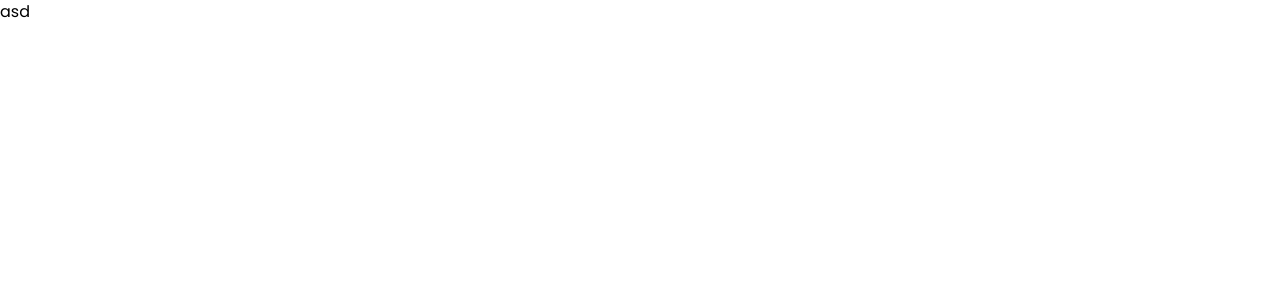
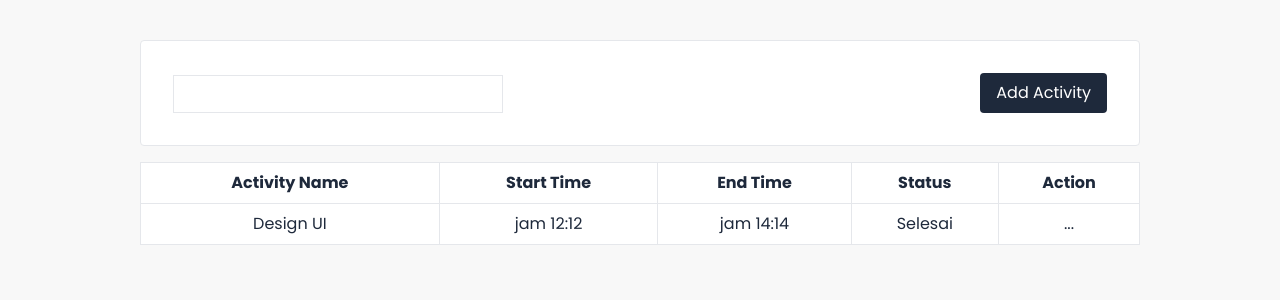
Before and after one commit to Syahridho/crud-nextJs, a Next.js app: page / in a window 1280 px wide. Shown: the top 300 px of the page. Built offline with nearby package versions, Linux system fonts and the light colour scheme.

Commit message:
add first ui

```diff
--- a/src/pages/_document.tsx
+++ b/src/pages/_document.tsx
@@ -4,7 +4,7 @@ export default function Document() {
   return (
     <Html lang="en">
       <Head />
-      <body>
+      <body className={`bg-primary text-slate-900`}>
         <Main />
         <NextScript />
       </body>
--- a/src/pages/index.tsx
+++ b/src/pages/index.tsx
@@ -8,8 +8,34 @@ const poppins = Poppins({
 export default function Home() {
   return (
     <div className={`${poppins.className} h-full`}>
-      <div>
-        <h1>asd</h1>
+      <div className="mx-auto max-w-[1000px] mt-10">
+        <div className="bg-white border rounded p-8 flex justify-between  items-end">
+          <input type="text" className="border p-1.5" />
+          <button className="bg-slate-800 text-white px-4 py-2 rounded text-base">
+            Add Activity
+          </button>
+        </div>
+
+        <table className="table-auto border-collapse border text-center bg-white text-slate-800 my-4 w-full">
+          <thead>
+            <tr>
+              <th className="border py-2">Activity Name</th>
+              <th className="border py-2">Start Time</th>
+              <th className="border py-2">End Time</th>
+              <th className="border py-2">Status</th>
+              <th className="border py-2">Action</th>
+            </tr>
+          </thead>
+          <tbody>
+            <tr>
+              <td className="border py-2">Design UI</td>
+              <td className="border py-2">jam 12:12</td>
+              <td className="border py-2">jam 14:14</td>
+              <td className="border py-2">Selesai</td>
+              <td className="border py-2">...</td>
+            </tr>
+          </tbody>
+        </table>
       </div>
     </div>
   );
```
Also changed, not shown: package.json (+6 -5 lines), 1 other file (tests, documents, lock files or other folders).
